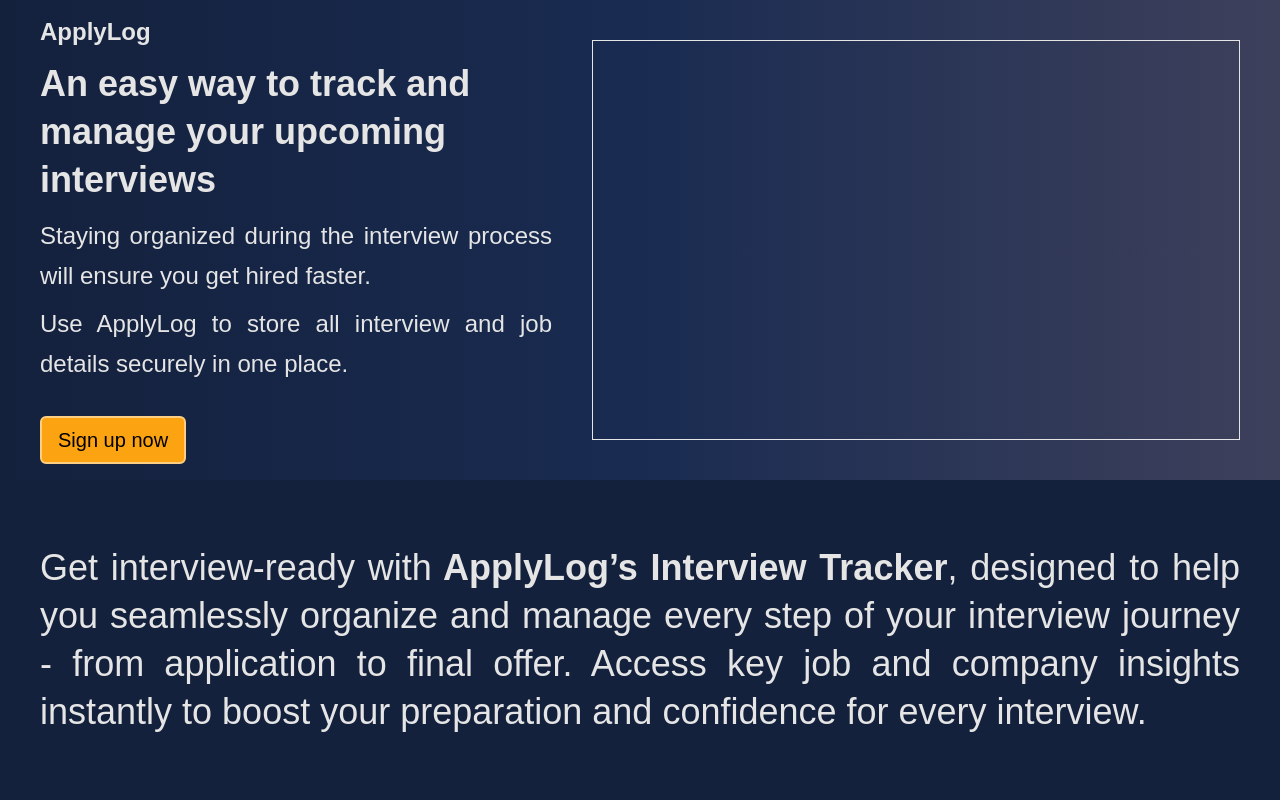
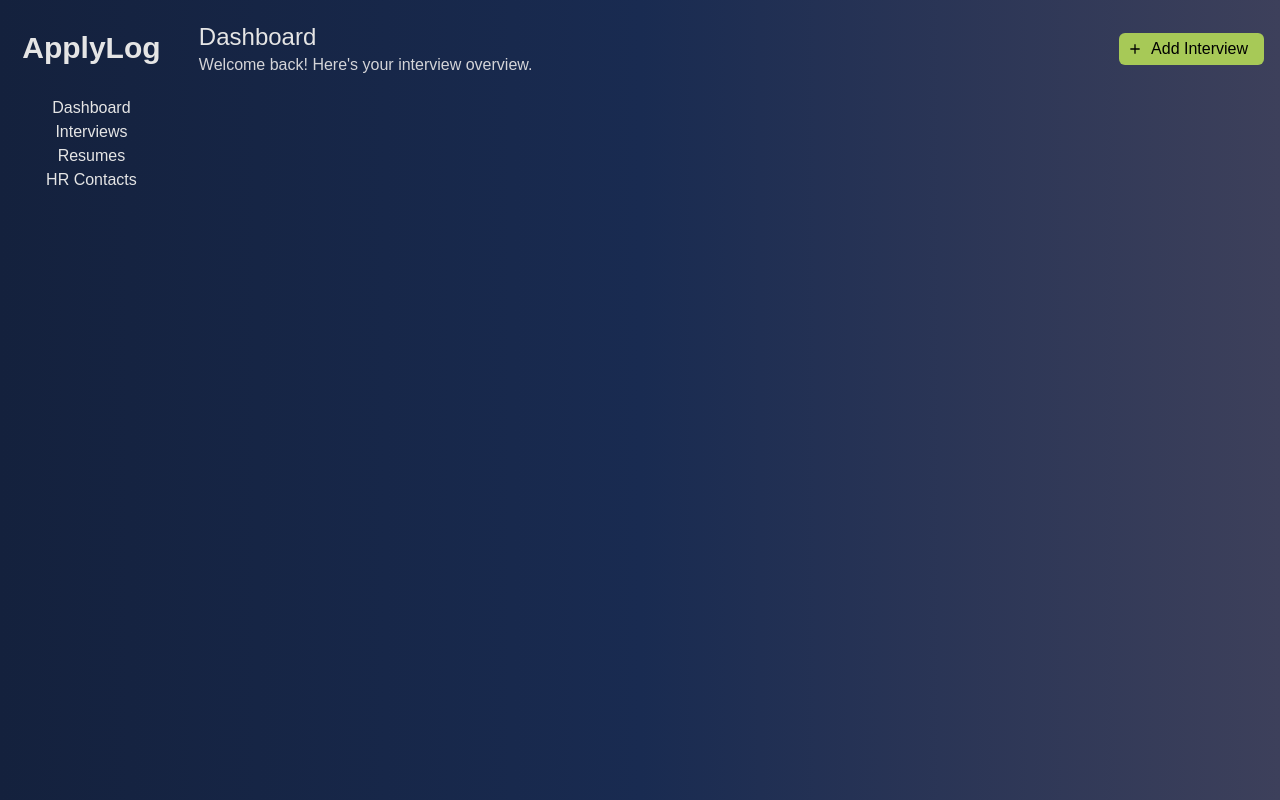
Before and after one commit to sidharthpandithar/apply-log, a React (Vite) app: page / in a window 1280 px wide. Shown: the top 800 px of the page. Built offline with nearby package versions, Linux system fonts and the light colour scheme.

Commit message:
Progress 11 Jul

```diff
--- a/package.json
+++ b/package.json
@@ -13,6 +13,7 @@
     "@tailwindcss/vite": "^4.1.11",
     "react": "^19.1.0",
     "react-dom": "^19.1.0",
+    "react-icons": "^5.5.0",
     "tailwindcss": "^4.1.11"
   },
   "devDependencies": {
--- a/src/App.jsx
+++ b/src/App.jsx
@@ -1,9 +1,11 @@
+import Dashboard from "./components/Pages/Dashboard";
 import Landing from "./components/Pages/Landing";
+import Nav from "./components/reuseables/Nav";
 
 export default function App() {
   return (
     <div className="overflow-hidden flex-col flex bg-gradient-to-r from-[#14213d] via-[#192b51] to-[#3d405b] min-h-screen w-full">
-      <Landing />
+      <Dashboard />
     </div>
   );
 }
--- /dev/null
+++ b/src/components/Pages/Dashboard.jsx
@@ -0,0 +1,9 @@
+import DashboardNav from "../reuseables/DashboardNav";
+
+export default function Dashboard() {
+  return (
+    <>
+      <DashboardNav></DashboardNav>
+    </>
+  );
+}
--- a/src/components/Pages/Landing.jsx
+++ b/src/components/Pages/Landing.jsx
@@ -1,16 +1,69 @@
 import Button from "../reuseables/Button";
 import LandingTextArea from "../reuseables/LandingTextArea";
 import LandingImageArea from "../reuseables/LandingImageArea";
+import Accordion from "../reuseables/Accordion";
 
 export default function Landing() {
+  const items = [
+    {
+      title: "What is an interview tracker?",
+      content:
+        "An interview tracker is a tool that helps you keep track of all your interview dates, job descriptions, documents, and notes in one place—so you never miss an important event or lose valuable information again. ApplyLog makes this simple and efficient.",
+    },
+    {
+      title: "Who should track their interviews?",
+      content:
+        "Anyone actively applying to multiple jobs should use an interview tracker. Whether you're a recent graduate, someone who's been laid off, or you're switching roles—ApplyLog helps you stay organized during the job hunt.",
+    },
+    {
+      title: "Why should I use ApplyLog?",
+      content:
+        "ApplyLog gives you quick insight into all your upcoming interviews. You can view interview types, dates, and role details at a glance. You can also save tailored resumes and job descriptions so you're always well-prepared.",
+    },
+    {
+      title: "What’s the best way to track my interviews?",
+      content:
+        "The most effective way is using a smart tool like ApplyLog. It organizes all your job applications and interviews in one easy-to-navigate dashboard—so you focus more on preparing and less on remembering.",
+    },
+    {
+      title: "What tools does ApplyLog offer?",
+      content:
+        "ApplyLog offers a complete suite to support your job search: an interview tracker, job application organizer, resume and document management, follow-up reminders, and detailed metrics to help you stay on top of everything.",
+    },
+    {
+      title: "How often should I update ApplyLog?",
+      content:
+        "You should update ApplyLog daily as you schedule or complete interviews. This habit ensures you never miss out on opportunities or lose track of key documents and dates.",
+    },
+    {
+      title: "Does ApplyLog provide insights or data?",
+      content:
+        "Yes, ApplyLog gives you helpful data such as the number of jobs saved, your application-to-interview conversion rate, daily activity logs, and more—so you always know how your job search is progressing.",
+    },
+    {
+      title: "How does ApplyLog's interview tracker work?",
+      content:
+        "You just enter the job and interview info with a few clicks. ApplyLog stores and organizes everything—job details, documents, notes, and timelines—so you always have the right info when you need it.",
+    },
+    {
+      title: "Why use ApplyLog over a spreadsheet?",
+      content:
+        "ApplyLog is far more powerful than a basic spreadsheet. It stores job posting details even if they get taken down, highlights key skill keywords, tracks all your interview/application dates, and helps automate follow-ups.",
+    },
+    {
+      title: "How long after an interview should I expect a response?",
+      content:
+        "Usually within 1–2 weeks. ApplyLog helps you monitor timelines so you know when to expect responses and when to follow up—keeping you one step ahead in your job search.",
+    },
+  ];
+
   return (
     <>
-      <div className="FirstContainer text-[#e5e5e5] flex gap-10 p-10 h-full w-full">
+      <div className="FirstContainer text-[#e5e5e5] flex gap-10 p-10 h-full w-full mt-[76px]">
         <LandingTextArea>
           <div className="flex flex-col gap-8">
             <div className="text-area flex flex-col gap-3">
               <div className="firstTop flex flex-col gap-3">
-                <p className="text-2xl font-semibold">ApplyLog</p>
                 <p className="font-bold text-4xl leading-12">
                   An easy way to track and manage your upcoming interviews
                 </p>
@@ -161,8 +214,10 @@
         </LandingTextArea>
         <LandingImageArea />
       </div>
-      <div className="SeventContainer text-[#e5e5e5] flex gap-10 p-10 h-full w-full bg-[#14213d] ">
+      <div className="SeventContainer text-[#e5e5e5] flex flex-col gap-8  p-10 h-full w-full bg-[#14213d] ">
         <p className="text-4xl font-bold">Frequently Asked Questions</p>
+
+        <Accordion items={items} />
       </div>
     </>
   );
--- /dev/null
+++ b/src/components/reuseables/Accordion.jsx
@@ -0,0 +1,36 @@
+import { useState } from "react";
+import { MdOutlineExpandMore, MdOutlineExpandLess } from "react-icons/md";
+
+export default function Accordion({ items }) {
+  function handleClick(index) {
+    setOpenIndex(openIndex == index ? null : index);
+  }
+  const [openIndex, setOpenIndex] = useState(null);
+  return (
+    <div className="flex flex-col gap-3 w-1/2">
+      {items.map((item, index) => {
+        return (
+          <div className="flex flex-col text-justify gap-2" key={index}>
+            <div
+              className="text-2xl flex hover:cursor-pointer justify-between"
+              onClick={() => handleClick(index)}
+            >
+              {item.title}
+              {openIndex == index ? (
+                <MdOutlineExpandLess />
+              ) : (
+                <MdOutlineExpandMore />
+              )}
+            </div>
+
+            {openIndex == index && (
+              <div className="text-xl text-zinc-300 bg-[#19294c] pr-5 pl-2 py-5 leading-8">
+                {item.content}
+              </div>
+            )}
+          </div>
+        );
+      })}
+    </div>
+  );
+}
--- /dev/null
+++ b/src/components/reuseables/DashboardNav.jsx
@@ -0,0 +1,40 @@
+import { MdAdd } from "react-icons/md";
+export default function DashboardNav({ children }) {
+  const nav_items = ["Dashboard", "Interviews", "Resumes", "HR Contacts"];
+  return (
+    <div className="EntireNav flex">
+      <div className="leftNav w-1/6 min-h-screen text-[#e5e5e5]">
+        <div className="h-[12vh] w-full flex justify-center items-center ">
+          <p className="text-3xl font-bold">ApplyLog</p>
+        </div>
+        <div className=" flex flex-col items-center">
+          {nav_items.map((item, index) => {
+            return (
+              <div key={index} className="text-start">
+                {item}
+              </div>
+            );
+          })}
+        </div>
+      </div>
+      <div className="rightNav w-full flex flex-col min-h-screen">
+        <div className="rightNavTop flex h-[14vh] w-full justify-between">
+          <div className="flex gap-10 p-4 text-[#e5e5e5]">
+            <div className="justify-center  flex flex-col">
+              <p className="text-2xl">Dashboard</p>
+              <p className="text-zinc-300">
+                Welcome back! Here's your interview overview.
+              </p>
+            </div>
+          </div>
+          <div className="p-4 flex justify-center items-center">
+            <button className="flex justify-center bg-[#a7c957] items-center gap-2 rounded-md py-1 px-2 pr-4">
+              <MdAdd /> Add Interview
+            </button>
+          </div>
+        </div>
+        <div className="rightMainContent h-full w-full">{children}</div>
+      </div>
+    </div>
+  );
+}
--- /dev/null
+++ b/src/components/reuseables/Nav.jsx
@@ -0,0 +1,17 @@
+import Button from "./Button";
+
+export default function Nav() {
+  return (
+    <div className="flex flex-col fixed w-full  backdrop-filter backdrop-blur-lg">
+      <div className="flex justify-between px-10 py-5">
+        <p className="text-[#e5e5e5] font-bold text-2xl">ApplyLog </p>
+        <div className="flex gap-5 justify-center items-center text-xl">
+          <p className="text-[#e5e5e5]"> Log in</p>
+          <button className="px-2 py-1 bg-[#fca311] rounded-md">
+            Sign up for free
+          </button>
+        </div>
+      </div>
+    </div>
+  );
+}
```
Also changed, not shown: src/components/reuseables/Empty.txt (added), 1 other file (tests, documents, lock files or other folders).
